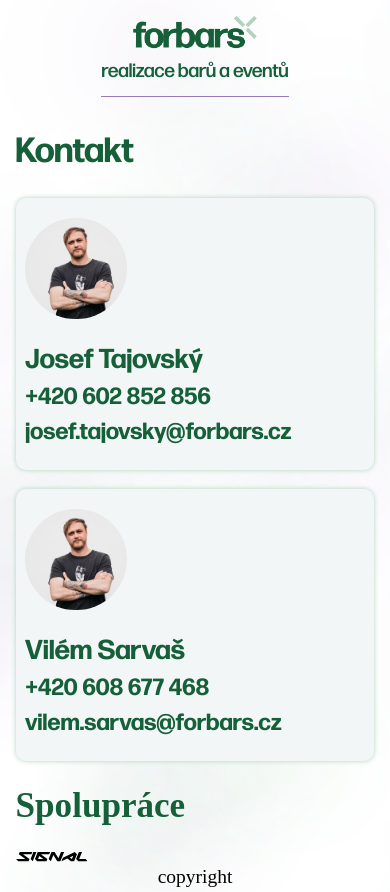
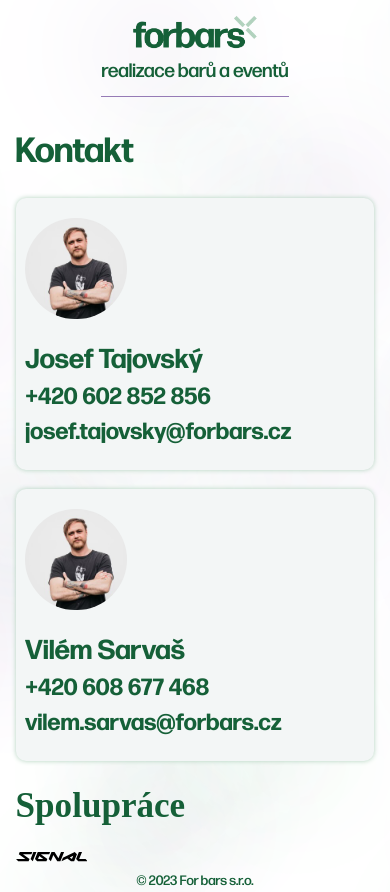
Before and after one commit to KamilaSemotanova/forbars, a React (Vite) app: page / in a window 390 px wide. Built offline with nearby package versions, Linux system fonts and the light colour scheme; the HTML template or start-up script is replaced by a standard one.

Commit message:
Implement responsivness and style to footer (#5)

```diff
--- a/src/components/Footer/Footer.jsx
+++ b/src/components/Footer/Footer.jsx
@@ -4,7 +4,7 @@ import React from "react";
 const Footer = () => {
   return (
     <footer className={style.footer}>
-      <p>copyright</p>
+      <p className={style.copyright}>© 2023 For bars s.r.o.</p>
     </footer>
   );
 };
--- a/src/components/Footer/Footer.module.scss
+++ b/src/components/Footer/Footer.module.scss
@@ -1,9 +1,18 @@
-.header {
+@import "src/styles/color.scss";
+@import "src/styles/breakpoints.scss";
+@import "src/styles/_global.scss";
+
+.footer {
   display: flex;
+  justify-content: center;
+  align-items: center;
+  width: 100%;
 }
 
-.logo {
-  width: 100px;
-  height: auto;
-  margin-right: 20px;
+.copyright {
+  margin-top: 0.5rem;
+  color: $fun-green;
+  font-size: 0.7rem;
+  font-weight: 500;
+  font-family: "FormaDJRDisplay", sans-serif;
 }
```
